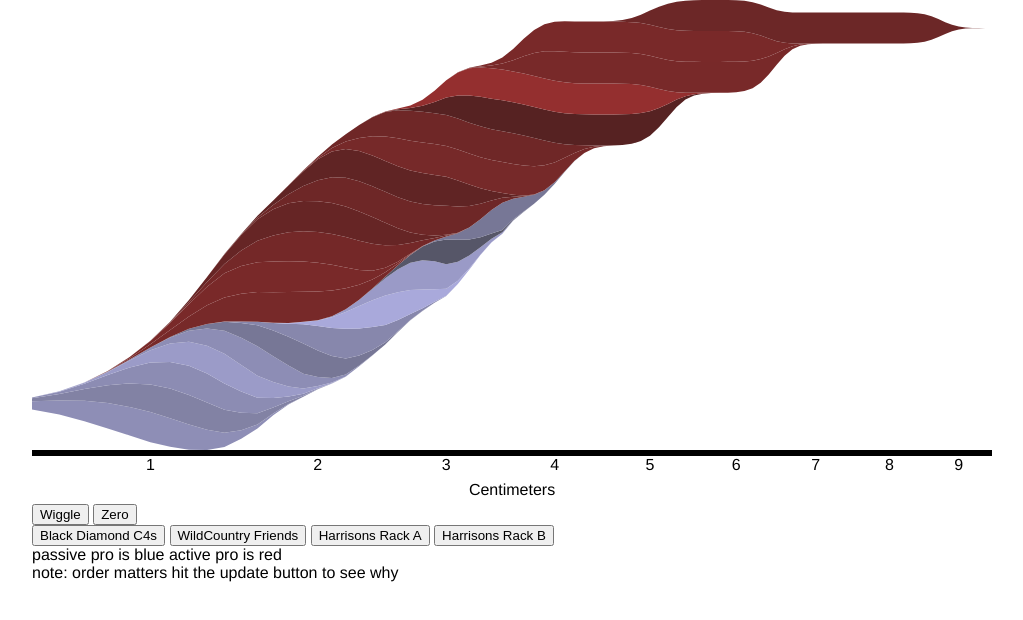
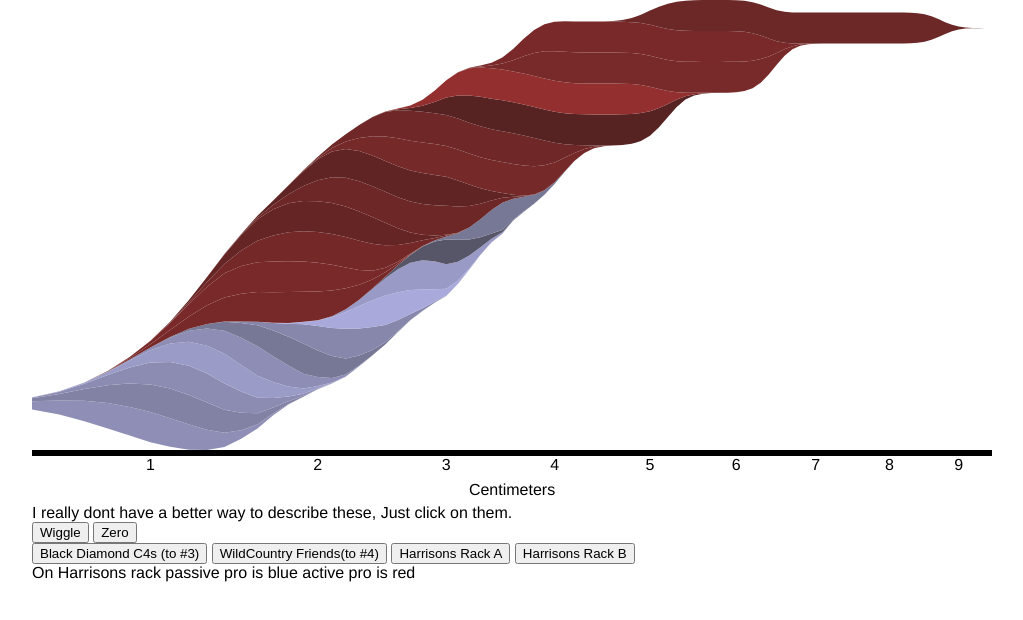
Before and after one commit to Abebw/RackVis, a plain HTML site: page index.html in a window 1280 px wide. Shown: the whole page, without its empty margins (128-1151 px from the left). Drawn offline with nearby package versions, Linux system fonts and the light colour scheme.

Commit message:
added some explanitory text

```diff
--- a/index.html
+++ b/index.html
@@ -1,7 +1,7 @@
 <!DOCTYPE html>
 <head>
 <meta charset="utf-8">
-<title>Harrisons Rack</title>
+<title>Rack Visualization Prototype</title>
 <style>
 
 body {
@@ -16,18 +16,19 @@ body {
 </head>
 <body>
 <svg></svg>
+I really dont have a better way to describe these, Just click on them.
+<br/>
 <button onclick="stackToWiggle();transition();">Wiggle</button>
 <button onclick="stackToZero();transition();">Zero</button>
 <br/>
-<button onclick="transition('camalots')">Black Diamond C4s</button>
-<button onclick="transition('friends')">WildCountry Friends</button>
+<button onclick="transition('camalots')">Black Diamond C4s (to #3)</button>
+<button onclick="transition('friends')">WildCountry Friends(to #4)</button>
 <button onclick="transition('harrisonA')">Harrisons Rack A</button>
 <button onclick="transition('harrisonB')">Harrisons Rack B</button>
 
 <br>
-passive pro is blue active pro is red
+On Harrisons rack passive pro is blue active pro is red
 <br>
-note: order matters hit the update button to see why
 <script src="http://d3js.org/d3.v3.min.js"></script>
 <script src="index.js"></script>
 </body>
```
